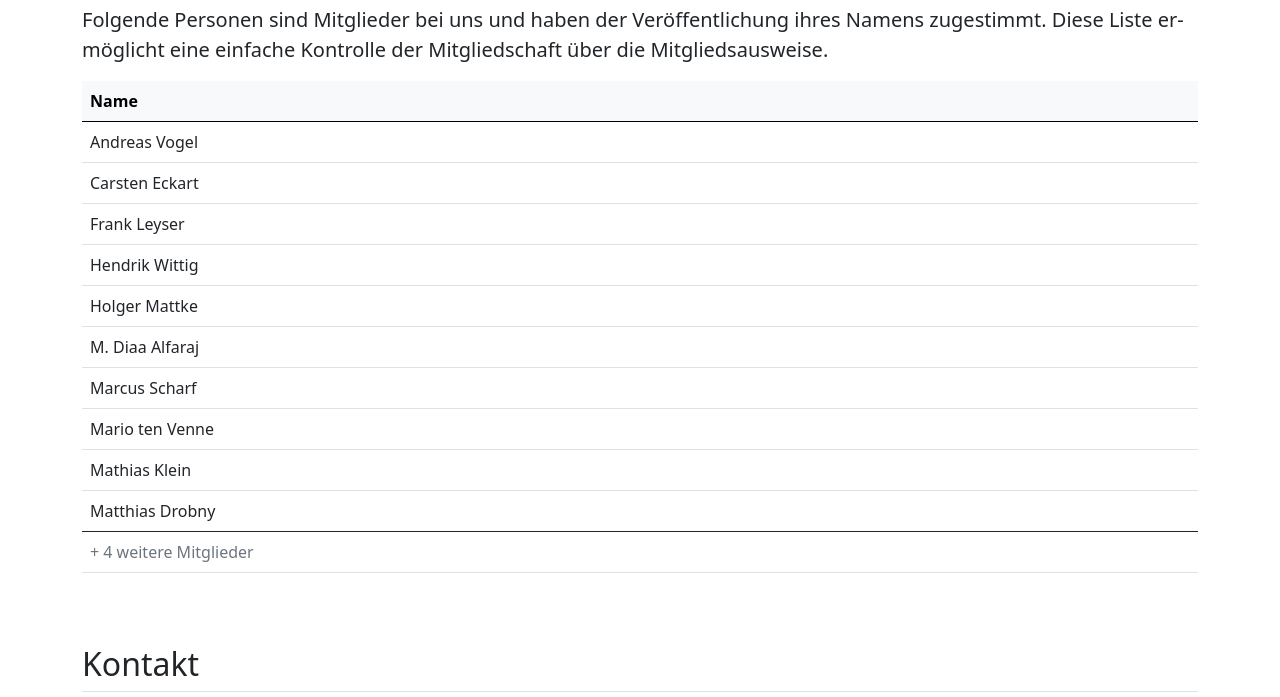
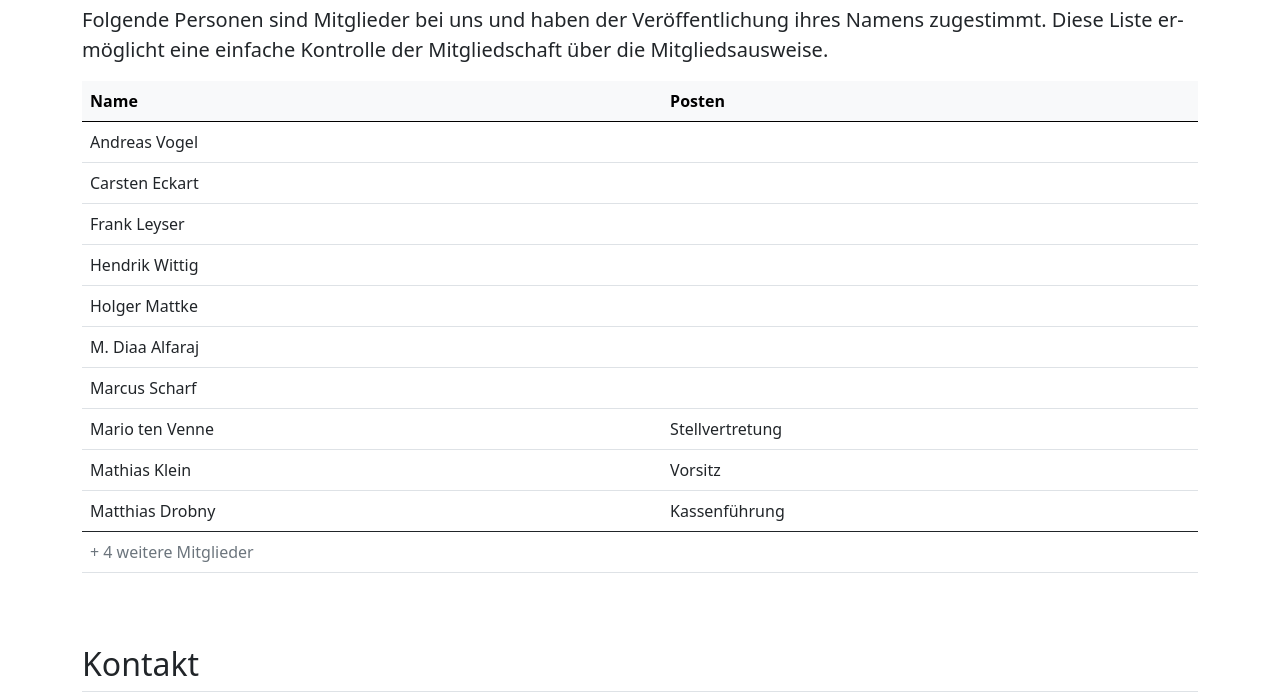
Before and after one commit to anoymouserver/buergernetz-gera-greiz.de, a plain HTML site: page index.html in a window 1280 px wide. Shown: the part 1341-2038 px from the top of the page. Drawn offline with Linux system fonts and the light colour scheme.

Commit message:
add back club positions

```diff
--- a/index.html
+++ b/index.html
@@ -40,7 +40,7 @@
       <div id="navbarNav" class="collapse navbar-collapse justify-content-center">
         <ul class="navbar-nav">
           <li class="nav-item">
-            <a class="nav-link disabled" href="#_">Aktuelles</a>
+            <a class="nav-link disabled" href="./news.html">Aktuelles</a>
           </li>
           <li class="nav-item">
             <a class="nav-link active" href="./" aria-current="page">Verein</a>
@@ -69,20 +69,6 @@
         <p class="lead">Falls du bei uns ein aktives Mitglied oder Fördermitglied werden möchtest, findest du hier den benötigten Antrag.</p>
         <a class="btn btn-lg btn-outline-primary w-100" type="application/pdf" href="./assets/doc/Mitgliedsantrag.pdf" role="button">Antrag</a>
       </section>
-
-      <!--<section class="col p-3">
-        <h2>Vorstand</h2>
-        <dl class="row lead">
-          <dt class="col-md-6 col-lg-12">Vorsitz</dt>
-          <dd class="col-md-6 col-lg-12">Mathias Klein</dd>
-
-          <dt class="col-md-6 col-lg-12">Stellvertretung</dt>
-          <dd class="col-md-6 col-lg-12">Mario ten Venne</dd>
-
-          <dt class="col-md-6 col-lg-12">Kassenführung</dt>
-          <dd class="col-md-6 col-lg-12">Matthias Drobny</dd>
-        </dl>
-      </section>-->
     </div>
 
     <section class="mt-4 py-3 text-hyphens" id="about">
@@ -116,7 +102,7 @@
           <thead class="table-light">
             <tr>
               <th scope="col">Name</th>
-              <th scope="col"></th>
+              <th scope="col">Posten</th>
             </tr>
           </thead>
           <tbody>
@@ -150,15 +136,15 @@
             </tr>
             <tr>
               <td>Mario ten Venne</td>
-              <td></td>
+              <td>Stellvertretung</td>
             </tr>
             <tr>
               <td>Mathias Klein</td>
-              <td></td>
+              <td>Vorsitz</td>
             </tr>
             <tr>
               <td>Matthias Drobny</td>
-              <td></td>
+              <td>Kassenführung</td>
             </tr>
           </tbody>
           <tfoot class="text-muted">
```
